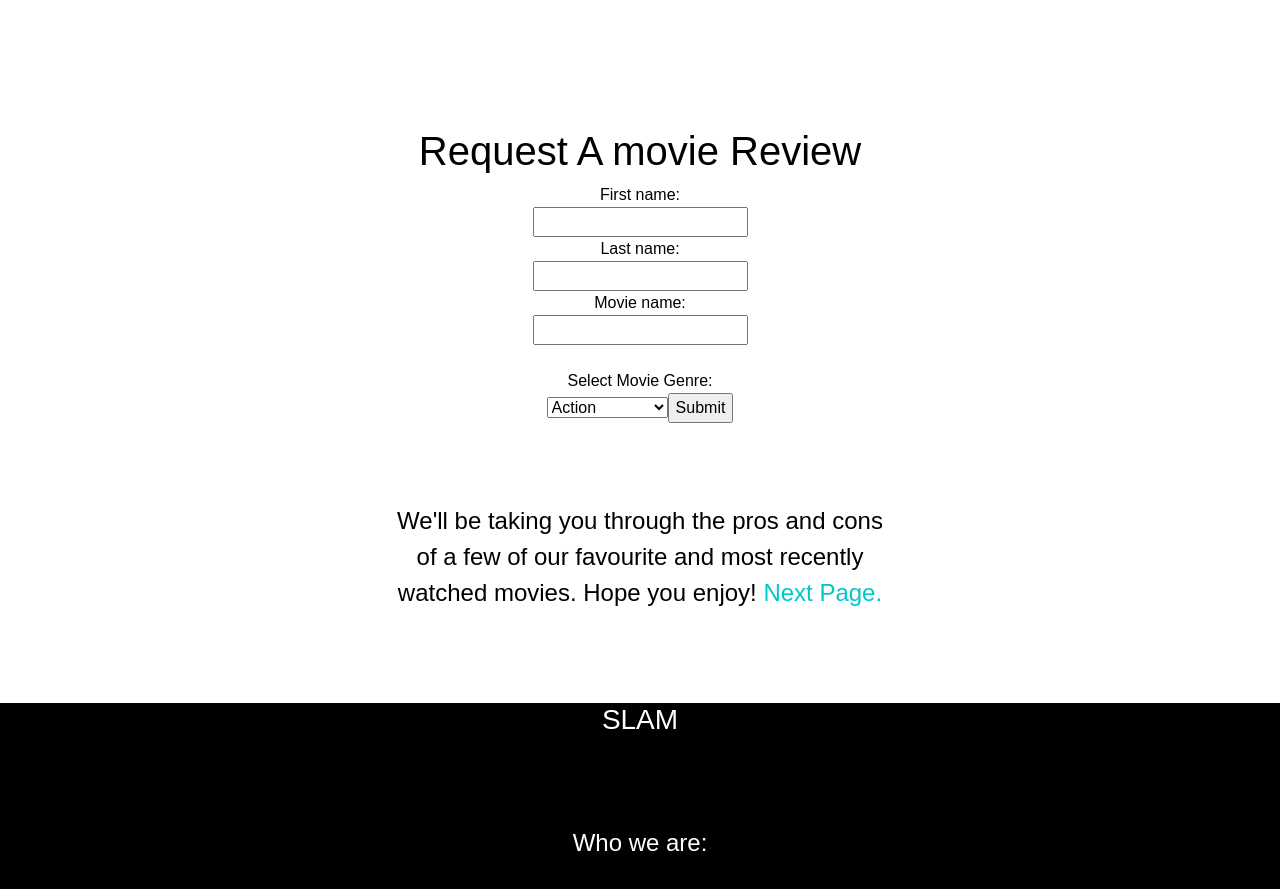
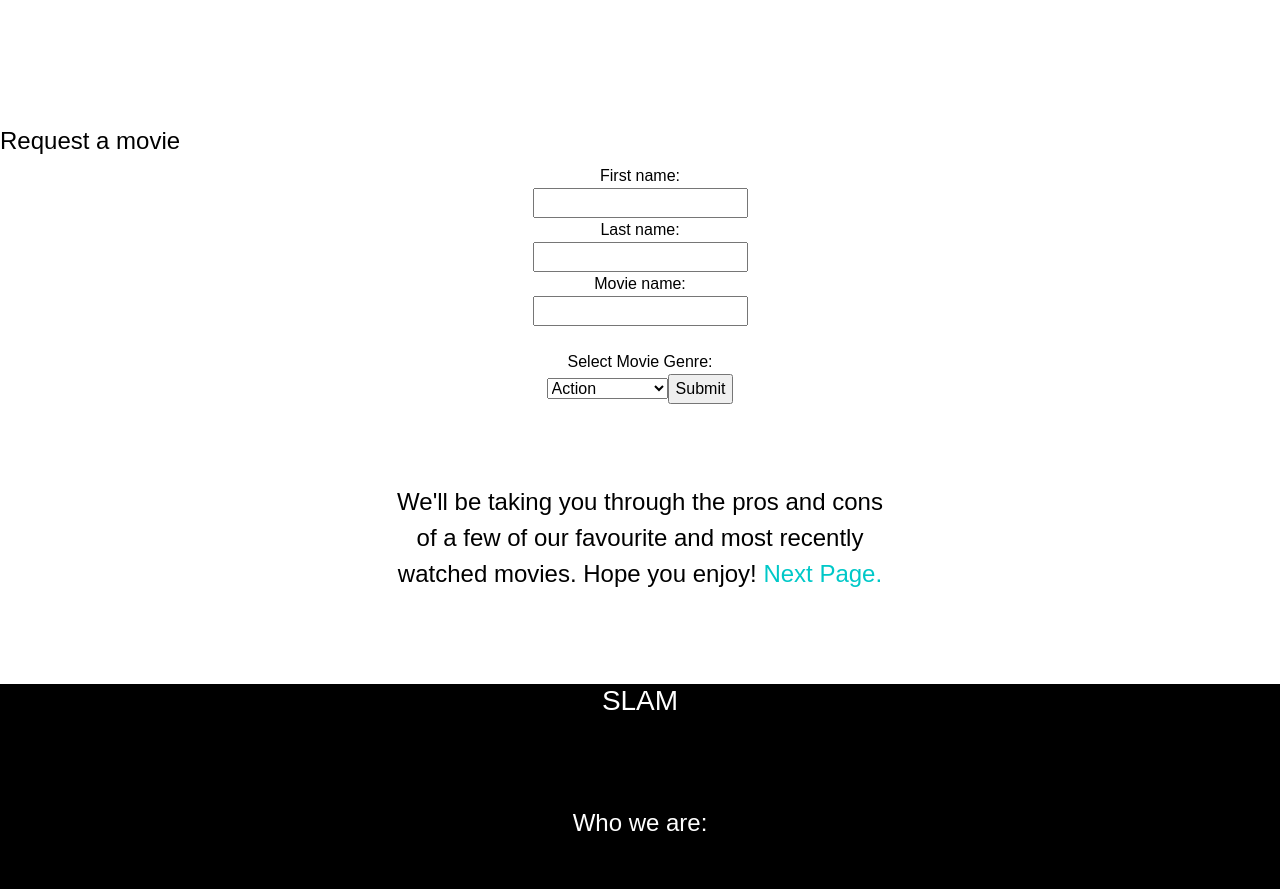
Before and after one commit to kozekm/kozekm.github.io, a plain HTML site: page index.html in a window 1280 px wide. Shown: the part 806-1695 px from the top of the page. Drawn offline with nearby package versions, Linux system fonts and the light colour scheme.

Commit message:
Update index.html

```diff
--- a/index.html
+++ b/index.html
@@ -60,7 +60,7 @@
       <li>Action</li>
     </ol>
   </div>
-<h2> Request A movie Review</h2>
+<h4> Request a movie </h4>
   <div align="center"><form>
 First name:<br>
 <input type="text" name="firstname"><br>
```
